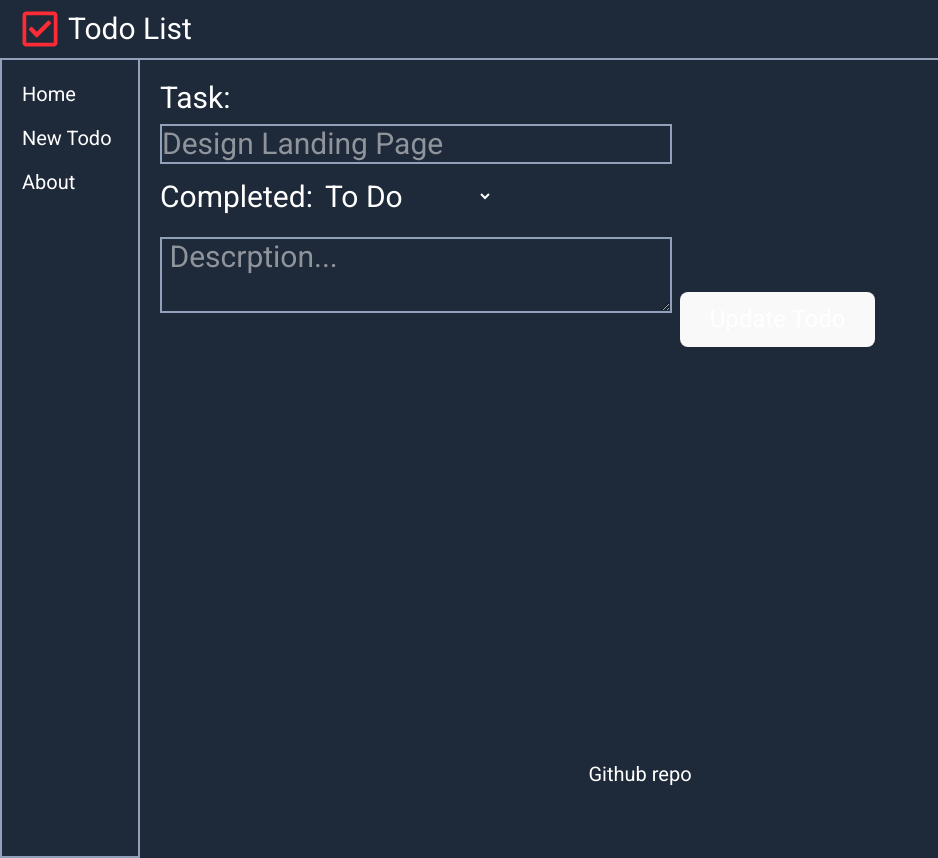
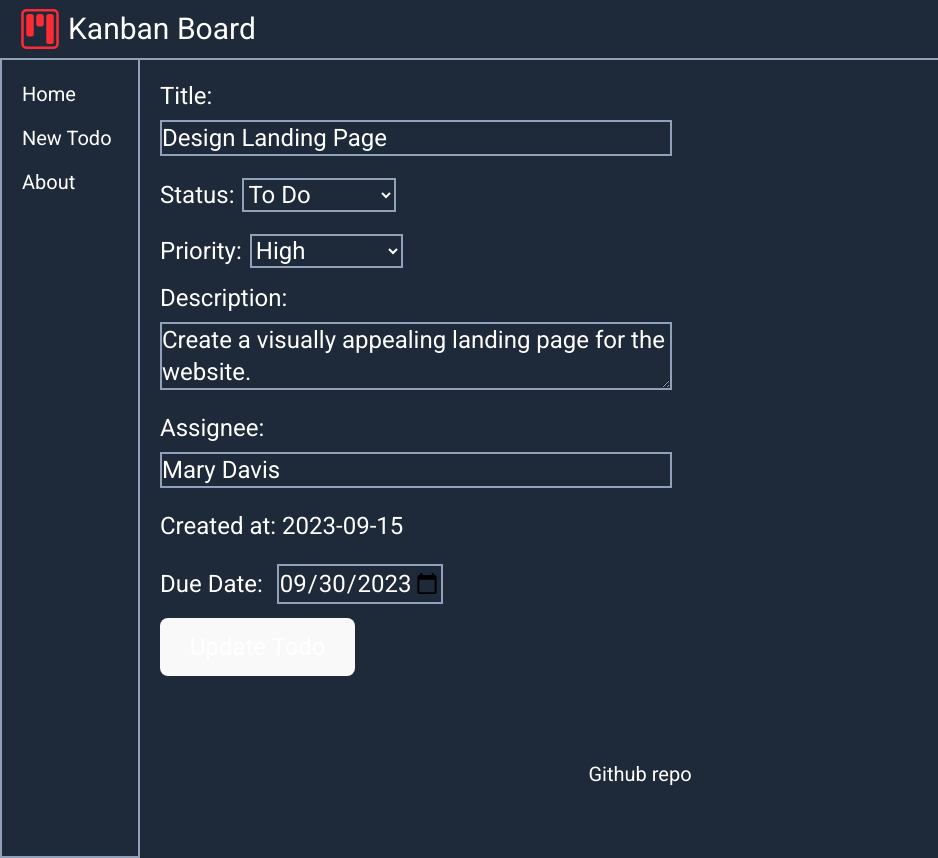
Before and after one commit to rbc33/todo-react-miniproject, a React (Vite) app: page /todo/1 in a window 1280 px wide. Shown: the whole page, without its empty margins (0-938 px from the left). Built offline with nearby package versions, Linux system fonts and the light colour scheme; the HTML template or start-up script is replaced by a standard one.

Commit message:
Almost done TODO: a legendof the priority colors

```diff
--- a/package.json
+++ b/package.json
@@ -11,6 +11,7 @@
   },
   "dependencies": {
     "@tailwindcss/vite": "^4.1.16",
+    "classnames": "^2.5.1",
     "react": "^19.1.1",
     "react-dom": "^19.1.1",
     "react-icons": "^5.5.0",
--- a/src/components/About.tsx
+++ b/src/components/About.tsx
@@ -1,9 +1,9 @@
 const About = () => {
 	return (
-		<div className=" text-2xl p-5">
-			A modern Todo application built with React, TypeScript, and Tailwind CSS.
-			Features a Flowbite table component, Zustand store, and custom Google
-			Fonts integration.
+		<div className=" text-2xl p-5 w-[60vw]">
+			A Kanban board built with React, TypeScript, and Tailwind CSS. Features
+			drag-and-drop functionality, Zustand state management with persistance,
+			and custom Google Fonts integration.
 		</div>
 	)
 }
--- a/src/components/AddTodo.tsx
+++ b/src/components/AddTodo.tsx
@@ -7,24 +7,35 @@ const AddTodo = () => {
 	const { todos, addTodo } = useTodoStore()
 	const [title, setTitle] = useState<string>()
 	const [description, setDescription] = useState<string>()
+	const [assignee, setAssignee] = useState<string | undefined>()
+	const [dueDate, setDueDate] = useState<string | undefined>()
 	const [status, setStatus] = useState<'To Do' | 'In Progress' | 'Done'>(
 		'To Do'
 	)
-	const newId = Math.max(...todos.map((t) => parseInt(t.id)))
+	const [priority, setPriority] = useState<
+		'Low' | 'Medium' | 'High' | undefined
+	>()
+	const newId = Math.max(...todos.map((t) => parseInt(t.id))) + 1
 	const navigate = useNavigate()
 
 	const handleClick = () => {
 		if (title && description) {
+			const today = new Date().toLocaleDateString('es-ES')
+
 			addTodo({
 				id: newId.toString(),
 				title: title,
 				status: status,
 				description: description,
+				assignee: assignee,
+				createdDate: today,
+				dueDate: dueDate,
+				priority: priority,
 			})
 			navigate('/')
 		}
 	}
-	const handleChange = (e: React.ChangeEvent<HTMLSelectElement>) => {
+	const handleStatus = (e: React.ChangeEvent<HTMLSelectElement>) => {
 		e.preventDefault()
 		if (
 			e.target.value === 'To Do' ||
@@ -33,18 +44,27 @@ const AddTodo = () => {
 		)
 			setStatus(e!.target!.value!)
 	}
+	const handlePriority = (e: React.ChangeEvent<HTMLSelectElement>) => {
+		e.preventDefault()
+		if (
+			e.target.value === 'Low' ||
+			e.target.value === 'Medium' ||
+			e.target.value === 'High'
+		)
+			setPriority(e!.target!.value!)
+	}
 	return (
-		<div className="text-3xl space-x-2  space-y-5 p-5">
+		<div className="text-2xl space-x-2  space-y-5 p-5">
 			<label>Title: </label>
 			<br />
 			<input
 				className="mt-2 border-2 border-slate-400 w-[40vw]"
 				type="text"
-				placeholder={' task'}
+				placeholder={' title'}
 				onChange={(e) => setTitle(e.target.value)}
 			/>
 			<br />
-			<label>descrption: </label>
+			<label>Description: </label>
 			<br />
 			<textarea
 				className="mt-2 border-2 border-slate-400 w-[40vw]"
@@ -52,12 +72,47 @@ const AddTodo = () => {
 				onChange={(e) => setDescription(e.target.value)}
 			/>
 			<br />
-			<label htmlFor={'newTodo'}>Completed:</label>
-			<select id="NewTodo" name="status" onChange={(e) => handleChange(e)}>
+			<label htmlFor={'newTodo'}>Status:</label>
+			<select
+				className="mt-2 border-2 border-slate-400 w-[12vw]"
+				id="NewTodo"
+				name="status"
+				onChange={(e) => handleStatus(e)}
+			>
 				<option value="To Do">To Do</option>
 				<option value="In Progress">In Progress</option>
 				<option value="Done">Done</option>
 			</select>
+			<br />
+			<label htmlFor={'newTodo'}>Priority:</label>
+			<select
+				className="mt-2 border-2 border-slate-400 w-[12vw]"
+				id="NewTodo"
+				name="status"
+				onChange={(e) => handlePriority(e)}
+			>
+				<option value="Low">Low</option>
+				<option value="Medium">Medium</option>
+				<option value="High">High</option>
+			</select>
+			<br />
+			<label htmlFor="author">Assignee: </label>
+			<br />
+			<input
+				className="mt-2 border-2 border-slate-400 w-[40vw]"
+				id="author"
+				type="text"
+				placeholder={'assignee...'}
+				onChange={(e) => setAssignee(e.target.value)}
+			/>
+			<br />
+			<label htmlFor="due">Due Date: </label>
+			<input
+				className="mt-2 border-2 border-slate-400 w-[13vw] h-10"
+				type="date"
+				value={dueDate}
+				onChange={(e) => setDueDate(e.target.value)}
+			/>
 			<br />
 			<button className="mt-5" onClick={handleClick}>
 				Add Todo
--- a/src/components/List.tsx
+++ b/src/components/List.tsx
@@ -1,7 +1,4 @@
-// import { RiDeleteBin6Line } from 'react-icons/ri'
 import useTodoStore, { type Todo } from '../store/store'
-// import TodoIcon from './TodoIcon'
-// import { todo } from 'node:test'
 
 export interface Props {
 	todos: Todo[]
@@ -29,6 +26,17 @@ const List = ({ todos }: Props) => {
 		e.preventDefault()
 	}
 
+	const className = (todo: Todo) => {
+		if (!todo.priority)
+			return 'p-2 bg-slate-700 rounded cursor-move hover:bg-slate-200'
+		if (todo.priority === 'Low')
+			return 'p-2 bg-green-900 rounded cursor-move hover:bg-green-600'
+		if (todo.priority === 'Medium')
+			return 'p-2 bg-orange-600 rounded cursor-move hover:bg-orange-400'
+		if (todo.priority === 'High')
+			return 'p-2 bg-red-900 rounded cursor-move hover:bg-red-600'
+	}
+
 	return (
 		<div className="flex gap-8 p-5">
 			<div
@@ -45,7 +53,7 @@ const List = ({ todos }: Props) => {
 								key={todo.id}
 								draggable
 								onDragStart={(e) => handleDragStart(e, todo.id)}
-								className="p-2 bg-green-900 rounded cursor-move hover:bg-green-600"
+								className={className(todo)}
 							>
 								<a href={`/todo/${todo.id}`}>
 									<p>{todo.title}</p>
@@ -68,7 +76,7 @@ const List = ({ todos }: Props) => {
 								key={todo.id}
 								draggable
 								onDragStart={(e) => handleDragStart(e, todo.id)}
-								className="p-2 bg-green-900 rounded cursor-move hover:bg-green-600"
+								className={className(todo)}
 							>
 								<a href={`/todo/${todo.id}`}>
 									<p>{todo.title}</p>
@@ -92,7 +100,7 @@ const List = ({ todos }: Props) => {
 								key={todo.id}
 								draggable
 								onDragStart={(e) => handleDragStart(e, todo.id)}
-								className="p-2 bg-slate-700 rounded cursor-move hover:bg-green-200"
+								className={className(todo)}
 							>
 								<a href={`/todo/${todo.id}`}>
 									<p>{todo.title}</p>
--- a/src/components/NavBar.tsx
+++ b/src/components/NavBar.tsx
@@ -1,12 +1,12 @@
-import { FaRegCheckSquare } from 'react-icons/fa'
+import { BsKanban } from 'react-icons/bs'
 import { Link } from 'react-router-dom'
 
 const NavBar = () => {
 	return (
 		<nav className="flex h-15 items-center p-5 border-b-2 border-slate-400">
 			<Link to="/" className="flex items-center gap-2">
-				<FaRegCheckSquare className="size-10 text-red-500" />
-				<p className="text-3xl font-bold">Todo List</p>
+				<BsKanban className="size-10 text-red-500" />
+				<p className="text-3xl font-bold">Kanban Board</p>
 			</Link>
 		</nav>
 	)
--- a/src/components/TodoDetail.tsx
+++ b/src/components/TodoDetail.tsx
@@ -7,11 +7,16 @@ const TodoDetail = () => {
 	const { updateTodo } = useTodoStore()
 	const todo = useTodoStore((state) => state.todos.find((t) => t.id === id!))
 
-	const [title, setTitle] = useState<string>('')
-	const [description, setDescription] = useState<string>('')
+	const [title, setTitle] = useState<string>(todo!.title)
+	const [description, setDescription] = useState<string>(todo!.description)
+	const [assignee, setAssignee] = useState<string | undefined>(todo!.assignee)
+	const [dueDate, setDueDate] = useState(todo!.dueDate)
 	const [status, setStatus] = useState<'To Do' | 'In Progress' | 'Done'>(
-		'To Do'
+		todo!.status
 	)
+	const [priority, setPriority] = useState<
+		'Low' | 'Medium' | 'High' | undefined
+	>(todo!.priority)
 
 	const navigate = useNavigate()
 
@@ -23,11 +28,14 @@ const TodoDetail = () => {
 				title: title,
 				status: status,
 				description: description,
+				assignee: assignee,
+				dueDate: dueDate,
+				priority: priority,
 			})
 			navigate('/')
 		}
 	}
-	const handleChange = (e: React.ChangeEvent<HTMLSelectElement>) => {
+	const handleState = (e: React.ChangeEvent<HTMLSelectElement>) => {
 		e.preventDefault()
 		if (
 			e.target.value === 'To Do' ||
@@ -37,9 +45,18 @@ const TodoDetail = () => {
 			setStatus(e!.target!.value!)
 	}
 
+	const handlePriority = (e: React.ChangeEvent<HTMLSelectElement>) => {
+		e.preventDefault()
+		if (
+			e.target.value === 'Low' ||
+			e.target.value === 'Medium' ||
+			e.target.value === 'High'
+		)
+			setPriority(e!.target!.value!)
+	}
 	return (
-		<div className="text-3xl space-x-2 space-y-3.5 p-5">
-			<label>Task: </label>
+		<div className="text-2xl space-x-2 space-y-3.5 p-5">
+			<label>Title: </label>
 			<br />
 			<input
 				className="mt-2 border-2 border-slate-400 w-[40vw]"
@@ -49,24 +66,64 @@ const TodoDetail = () => {
 				onChange={(e) => setTitle(e.target.value)}
 			/>
 			<br />
-			<label htmlFor={todo!.id.toString()}>Completed:</label>
+			<label htmlFor={todo!.id.toString()}>Status:</label>
 			<select
+				className="mt-2 border-2 border-slate-400 w-[12vw]"
 				id="NewTodo"
 				name="status"
 				value={status}
-				onChange={(e) => handleChange(e)}
+				onChange={(e) => handleState(e)}
 			>
 				<option value="To Do">To Do</option>
 				<option value="In Progress">In Progress</option>
 				<option value="Done">Done</option>
 			</select>
 			<br />
+			<label htmlFor={'newTodo'}>Priority:</label>
+
+			<select
+				className="mt-2 border-2 border-slate-400 w-[12vw]"
+				id="NewTodo"
+				name="status"
+				value={priority}
+				onChange={(e) => handlePriority(e)}
+			>
+				<option value="Low">Low</option>
+				<option value="Medium">Medium</option>
+				<option value="High">High</option>
+			</select>
+			<br />
+			<label htmlFor="descrption">Description:</label>
+			<br />
 			<textarea
+				id="description"
 				className="mt-2 border-2 border-slate-400 w-[40vw]"
 				placeholder={' Descrption...'}
 				value={description}
 				onChange={(e) => setDescription(e.target.value)}
 			/>
+			<br />
+			<label htmlFor="author">Assignee: </label>
+			<br />
+			<input
+				className="mt-2 border-2 border-slate-400 w-[40vw]"
+				id="author"
+				type="text"
+				placeholder={'assignee...'}
+				value={assignee}
+				onChange={(e) => setAssignee(e.target.value)}
+			/>
+			{todo?.createdDate && (
+				<p className="mt-2">Created at: {todo!.createdDate}</p>
+			)}
+			<label htmlFor="due">Due Date: </label>
+			<input
+				className="mt-2 border-2 border-slate-400 w-[13vw] h-10"
+				type="date"
+				value={dueDate}
+				onChange={(e) => setDueDate(e.target.value)}
+			/>
+			<br />
 			<button onClick={handleClick}>Update Todo</button>
 		</div>
 	)
--- a/src/store/store.tsx
+++ b/src/store/store.tsx
@@ -1,5 +1,5 @@
 import { create } from 'zustand'
-
+import { persist, createJSONStorage } from 'zustand/middleware'
 export interface Todo {
 	id: string
 	title: string
@@ -17,12 +17,15 @@ interface TodoStore {
 	updateTodo: (updateTodo: Todo) => void
 }
 
-const useTodoStore = create<TodoStore>((set) => ({
+const useTodoStore = create<TodoStore>()(
+	persist(
+		(set) => ({
 			todos: [
 				{
 					id: '1',
 					title: 'Design Landing Page',
-			description: 'Create a visually appealing landing page for the website.',
+					description:
+						'Create a visually appealing landing page for the website.',
 					assignee: 'Mary Davis',
 					status: 'To Do',
 					priority: 'High',
@@ -43,7 +46,8 @@ const useTodoStore = create<TodoStore>((set) => ({
 				{
 					id: '3',
 					title: 'Bug Fix: Login Issue',
-			description: 'Investigate and fix the login problem reported by users.',
+					description:
+						'Investigate and fix the login problem reported by users.',
 					assignee: 'Mark Johnson',
 					status: 'In Progress',
 					priority: 'High',
@@ -81,14 +85,17 @@ const useTodoStore = create<TodoStore>((set) => ({
 					todos: state.todos.filter((todo) => todo.id !== id.toString()),
 				})),
 			updateTodo: (updateTodo: Todo) =>
-		set((state) => {
-			console.log('Store recibió:', updateTodo.status) // Debug
-			return {
+				set((state) => ({
 					todos: state.todos.map((todo) =>
 						todo.id === updateTodo.id ? updateTodo : todo
 					),
+				})),
+		}),
+		{
+			name: 'todo-storage',
+			storage: createJSONStorage(() => localStorage),
 		}
-		}),
-}))
+	)
+)
 
 export default useTodoStore
```
Also changed, not shown: 1 other file (tests, documents, lock files or other folders). Lines whose indentation alone changed are shown as unchanged.
